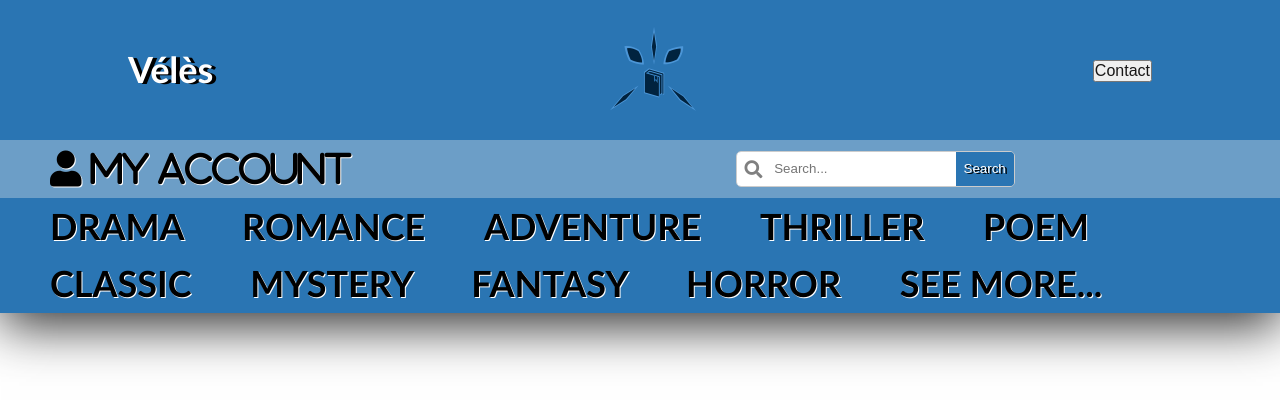
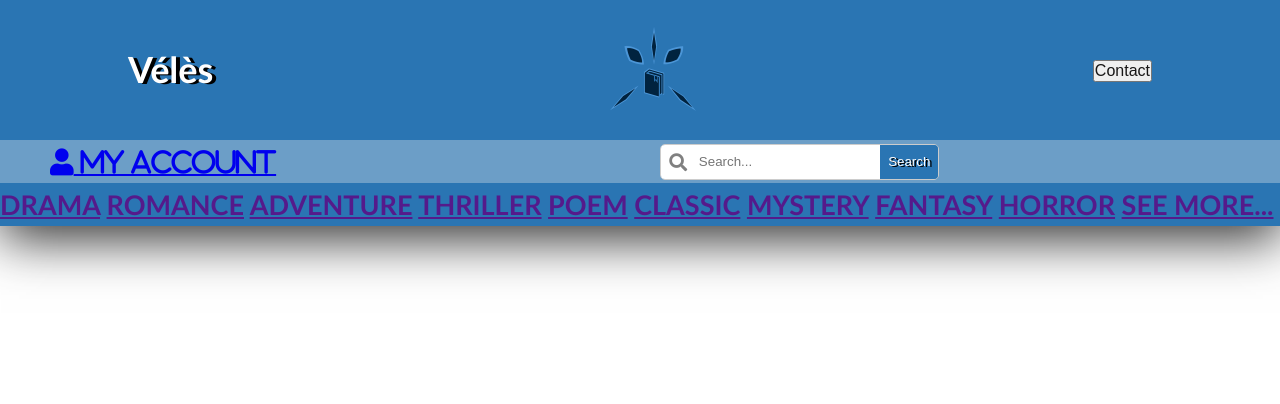
Before and after one commit to Opalie/ppe-hibouk, a PHP site: page /user_ebooks.php in a window 1280 px wide; the page is wider, and only the part inside the window is pictured. Shown: the top 404 px of that part. Run offline with PHP 8.4, Linux system fonts and the light colour scheme; the visitor is signed in with stand-in values (Sample User, id 1); some libraries are stand-ins or nearby versions.

Commit message:
Add files via upload

```diff
--- a/Website/navbar.php
+++ b/Website/navbar.php
@@ -13,33 +13,33 @@
     </div>
 
     <div class="middle">
-        <h1><a class="fa fa-user searchuser" aria-hidden="true" href="./"> My Account</a></h1>
+        <h2><a class="fa fa-user searchuser" aria-hidden="true" href="./"> My Account</a></h2>
         <div class="searchcontainer">
             <i class="fa fa-search searchicon"></i>
             <input class="searchbox" type="search" name="search" placeholder=" Search...">
             <input type="submit" value="Search" class="searchbutton">
         </div>
-        <h1><a class="fa fa-heart searchheart" aria-hidden="true" href=""></a></h1>
-        <h1><a class="fa fa-shopping-basket searchbasket" aria-hidden="true" href=""></a></h1>
+        <h2><a class="fa fa-heart searchheart" aria-hidden="true" href=""></a></h2>
+        <h2><a class="fa fa-shopping-basket searchbasket" aria-hidden="true" href=""></a></h2>
     </div>
 
     <div class="lower">
 
         <span>
-            <h1>
+            <h2>
                 <nav>
-                    <a href="">DRAMA</a>
-                    <a href="">ROMANCE</a>
-                    <a href="">ADVENTURE</a>
-                    <a href="">THRILLER</a>
-                    <a href="">POEM</a>
-                    <a href="">CLASSIC</a>
-                    <a href="">MYSTERY</a>
-                    <a href="">FANTASY</a>
-                    <a href="">HORROR</a>
+                    <a class="theme" href="">DRAMA</a>
+                    <a class="theme" href="">ROMANCE</a>
+                    <a class="theme" href="">ADVENTURE</a>
+                    <a class="theme" href="">THRILLER</a>
+                    <a class="theme" href="">POEM</a>
+                    <a class="theme" href="">CLASSIC</a>
+                    <a class="theme" href="">MYSTERY</a>
+                    <a class="theme" href="">FANTASY</a>
+                    <a class="theme" href="">HORROR</a>
                     <a class="seemore" href="">SEE MORE...</a>
                 </nav>
-            </h1>
+            </h2>
         </span>
 
     </div>
```
